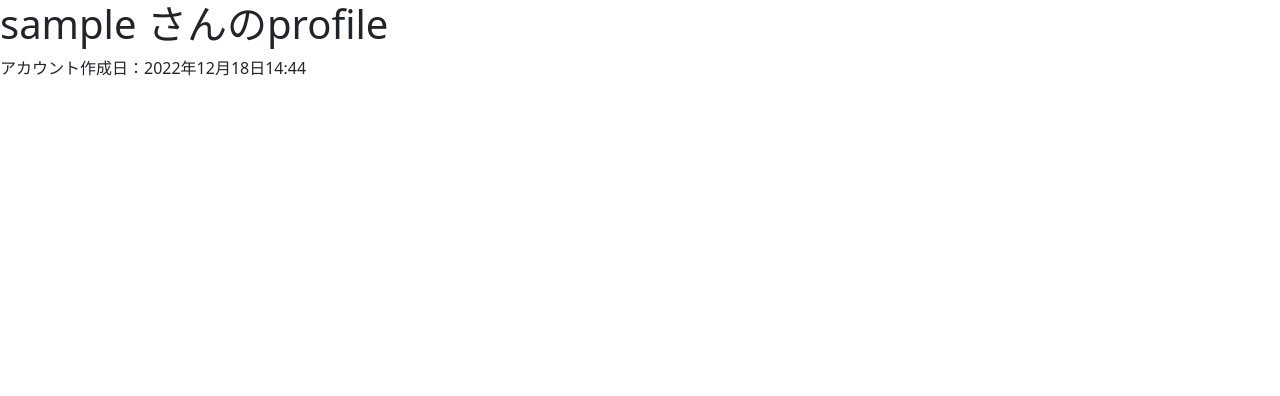
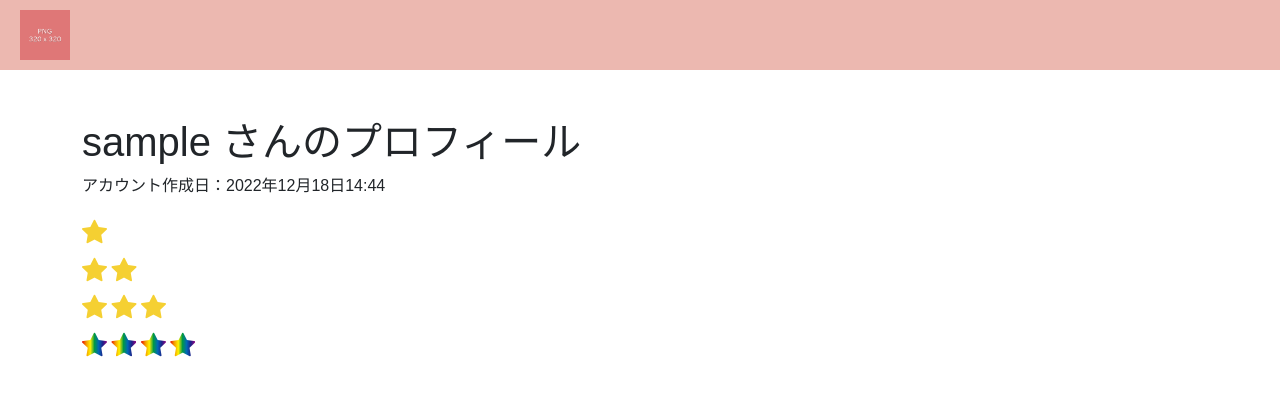
Before and after one commit to Chicken-iniad/Gacha, a Django app: page /user/ in a window 1280 px wide. Shown: the top 396 px of the page. Run offline with Django 4.2, Linux system fonts and the light colour scheme; the visitor is signed in with stand-in values (Sample User, id 1).

Commit message:
userページのデザイン

```diff
--- a/gacha/templates/gacha/user.html
+++ b/gacha/templates/gacha/user.html
@@ -5,11 +5,43 @@
     <meta charset="utf-8">
     <meta name="viewport" content="width=device-width, initial-scale=1">
     <link href="https://cdn.jsdelivr.net/npm/bootstrap@5.0.0-beta1/dist/css/bootstrap.min.css" rel="stylesheet" integrity="sha384-giJF6kkoqNQ00vy+HMDP7azOuL0xtbfIcaT9wjKHr8RbDVddVHyTfAAsrekwKmP1" crossorigin="anonymous">
+    <link rel="stylesheet" href="https://cdn.jsdelivr.net/npm/bootstrap-icons@1.8.0/font/bootstrap-icons.css">
+    <link href="{% static 'gacha/css/default.css' %}" rel="stylesheet">
     <title>Gacha</title>
+    <style>
+      .one-three {
+        color: rgb(245, 208, 50);
+        font-size: 25px;
+      }
+      .four{
+    background: linear-gradient(to right,#e60000,#f39800,#fff100,#009944,#0068b7,#1d2088,#920783);
+    -webkit-background-clip: text;
+    -webkit-text-fill-color: transparent;
+    font-size: 25px;
+    font-weight: bold;
+    display: inline-block;
+}
+    </style>
   </head>
+
   <body>
-    <h1>{{user.username}} さんのprofile</h1>
+    <div id ="header">
+      <img src="{% static 'gacha/img/sample.png' %}" alt="Logo">
+    </div>
+    <div class="container">
+    <h1 class="pt-5">{{user.username}} さんのプロフィール</h1>
     <p>アカウント作成日：{{user.date_joined}}</p>
+    <i class="bi bi-star-fill one-three"></i><br>
+    <i class="bi bi-star-fill one-three"></i>
+    <i class="bi bi-star-fill one-three"></i><br>
+    <i class="bi bi-star-fill one-three"></i>
+    <i class="bi bi-star-fill one-three"></i>
+    <i class="bi bi-star-fill one-three"></i><br>
+    <i class="bi bi-star-fill four"></i>
+    <i class="bi bi-star-fill four"></i>
+    <i class="bi bi-star-fill four"></i>
+    <i class="bi bi-star-fill four"></i>
+    <div>
     <script src="https://cdn.jsdelivr.net/npm/bootstrap@5.0.0-beta1/dist/js/bootstrap.bundle.min.js" integrity="sha384-ygbV9kiqUc6oa4msXn9868pTtWMgiQaeYH7/t7LECLbyPA2x65Kgf80OJFdroafW" crossorigin="anonymous"></script>
   </body>
 </html>
```
